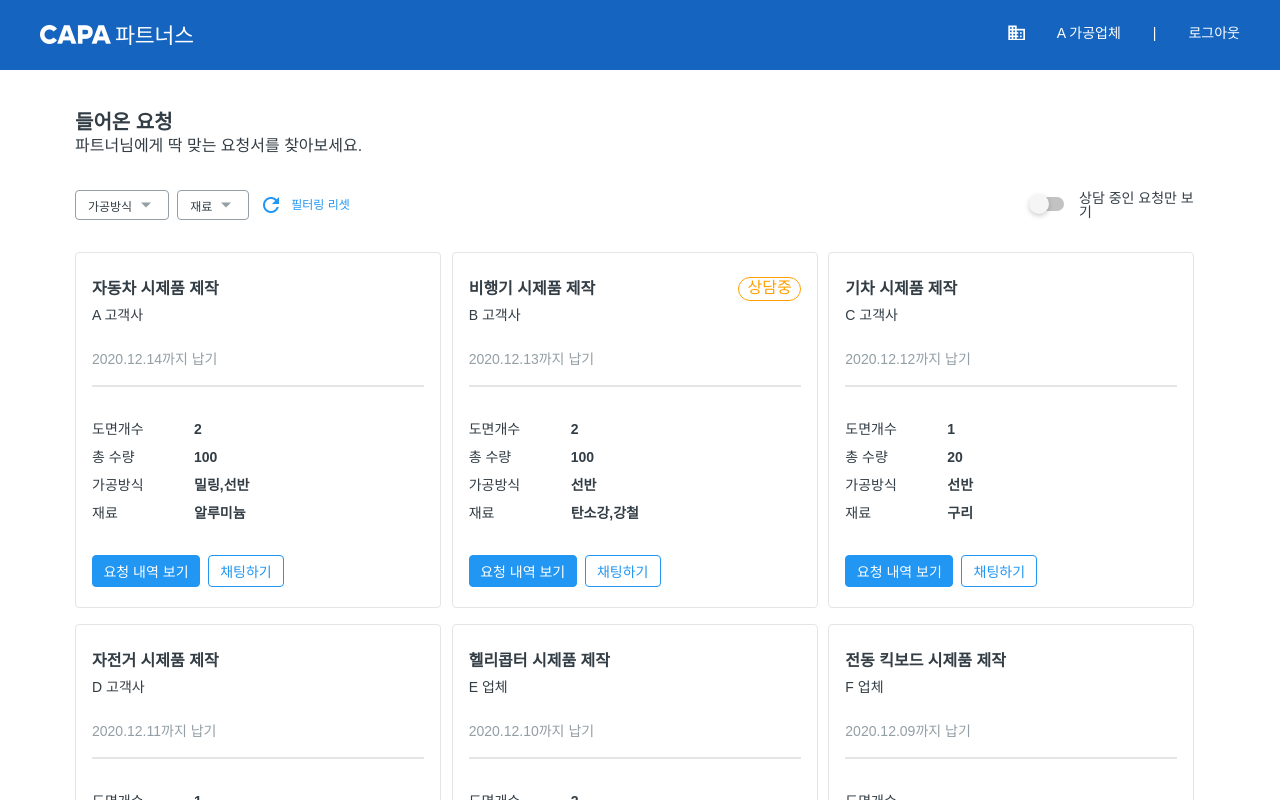
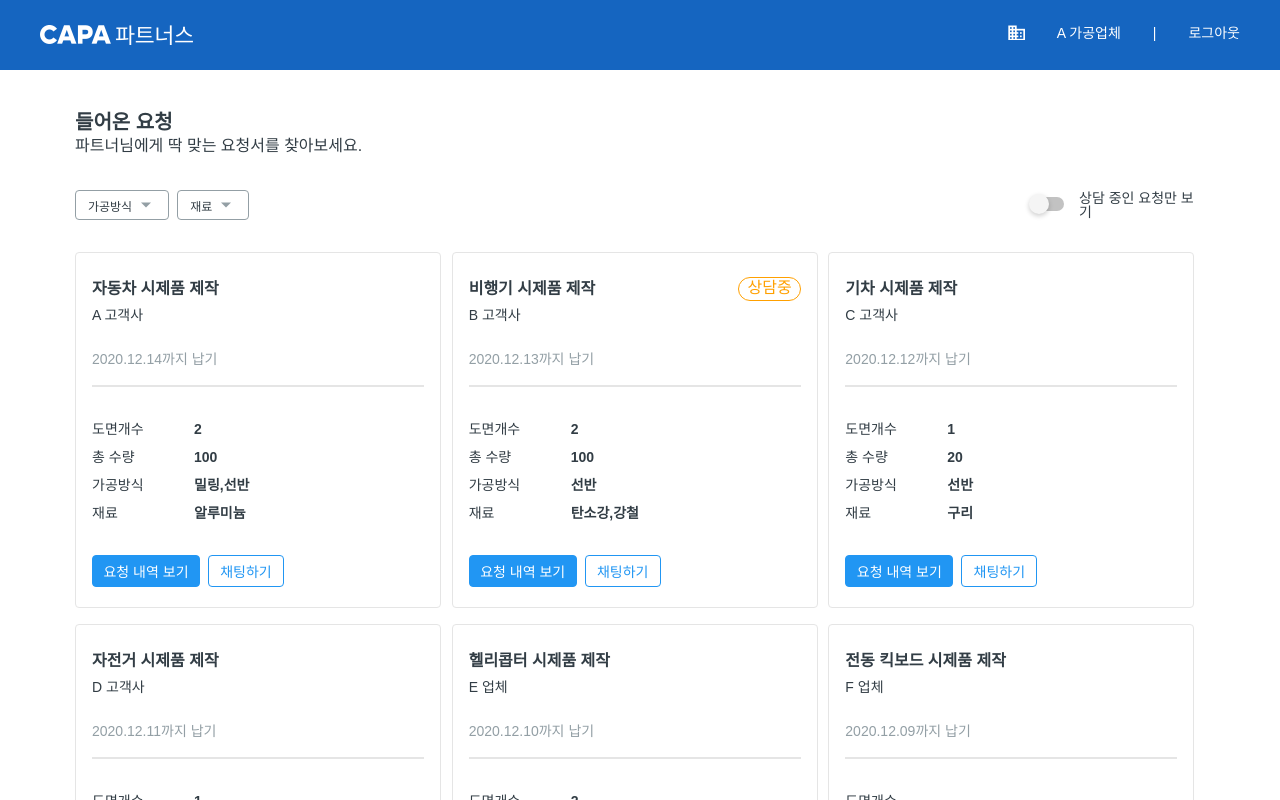
Before and after one commit to react-18/week2-1, a React (Create React App) app: page / in a window 1280 px wide. Shown: the top 800 px of the page. Built offline with nearby package versions, Linux system fonts and the light colour scheme.

Commit message:
Feat: 리셋버튼 조건부 출력

```diff
--- a/src/App.tsx
+++ b/src/App.tsx
@@ -13,7 +13,7 @@ import styled from 'styled-components';
 type RootState = ReturnType<typeof store.getState>;
 
 function App() {
-  const { filteredRequests } = useSelector(
+  const { filteredRequests, methods, materials } = useSelector(
     (state: RootState) => state.requests,
   );
   const [isSideBarOpened, setIsSideBarOpened] = useState(false);
@@ -43,7 +43,7 @@ function App() {
               name="재료"
               options={['알루미늄', '탄소강', '구리', '합금강', '강철']}
             />
-            <ResetButton />
+            {(methods.length > 0 || materials.length > 0) && <ResetButton />}
           </div>
           <div className="controller">
             <IsConsult />
```
